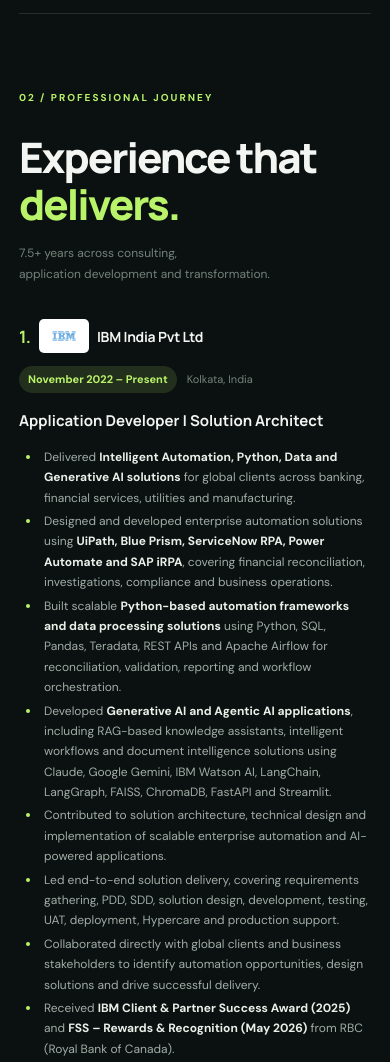
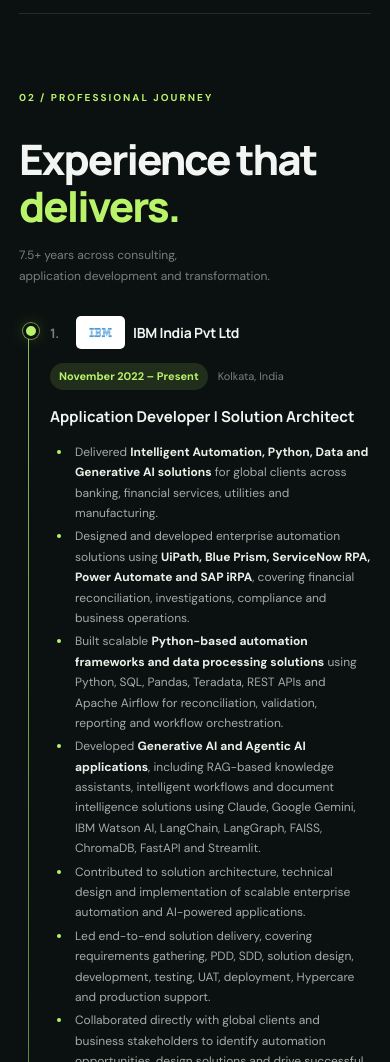
Before and after one commit to AbhirupDas-0509/AbhirupDas-0509.github.io, a plain HTML site: page index.html in a window 390 px wide. Shown: the part 2260-3322 px from the top of the page. Drawn offline with Linux system fonts and the light colour scheme.

Commit message:
Add vertical timeline styling to professional journey

```diff
--- a/styles.css
+++ b/styles.css
@@ -266,3 +266,34 @@
 .journey-company h3{margin:0}
 .journey-focus{display:none!important}
 @media(max-width:680px){.journey-logo{width:50px;height:34px;flex-basis:50px;padding:4px 6px}.journey-company{gap:8px}.journey-company h3{font-size:14px}}
+
+
+/* Professional Journey — clear vertical career timeline */
+.experience-section>.section-kicker{display:flex;align-items:center;gap:9px;margin-bottom:30px;letter-spacing:2px}
+.section-kicker-number{display:inline-flex;align-items:center;justify-content:center;width:29px;height:29px;border-radius:50%;background:rgba(185,243,106,.13);border:1px solid rgba(185,243,106,.35);color:var(--green);font:700 11px var(--display);letter-spacing:0}
+.section-kicker-divider{color:var(--soft);font-size:13px}
+.experience-section .section-title-line{margin-bottom:42px}
+.professional-journey{position:relative;padding:0 0 0 38px;margin-left:7px}
+.professional-journey:before{content:"";position:absolute;left:10px;top:9px;bottom:28px;width:1px;background:linear-gradient(to bottom,rgba(185,243,106,.75),rgba(185,243,106,.12))}
+.journey-entry{position:relative;padding:0 0 31px;margin:0 0 29px;border-bottom:1px solid var(--line)}
+.journey-entry:before{content:"";position:absolute;left:-34px;top:7px;width:11px;height:11px;border-radius:50%;background:var(--green);border:3px solid var(--bg);box-shadow:0 0 0 1px rgba(185,243,106,.55),0 0 16px rgba(185,243,106,.2)}
+.journey-company{align-items:center;gap:11px;margin-bottom:14px}
+.journey-company .journey-number{font-size:13px;color:var(--soft);min-width:18px}
+.journey-logo{width:62px;height:40px;flex-basis:62px}
+.journey-company h3{font-size:17px}
+.journey-meta{margin-left:29px;margin-bottom:16px}
+.journey-entry h4{margin-left:29px;margin-bottom:15px}
+.journey-entry ul{margin-left:29px}
+.journey-entry:last-child{border-bottom:0;margin-bottom:0}
+.career-achievements{margin-left:45px}
+@media(max-width:680px){
+ .professional-journey{padding-left:29px;margin-left:2px}
+ .professional-journey:before{left:7px}
+ .journey-entry:before{left:-27px;width:10px;height:10px}
+ .journey-company{gap:8px}
+ .journey-company h3{font-size:14px}
+ .journey-logo{width:49px;height:33px;flex-basis:49px}
+ .journey-meta,.journey-entry h4,.journey-entry ul{margin-left:0}
+ .career-achievements{margin-left:0}
+ .experience-section .section-title-line{margin-bottom:30px}
+}
```
